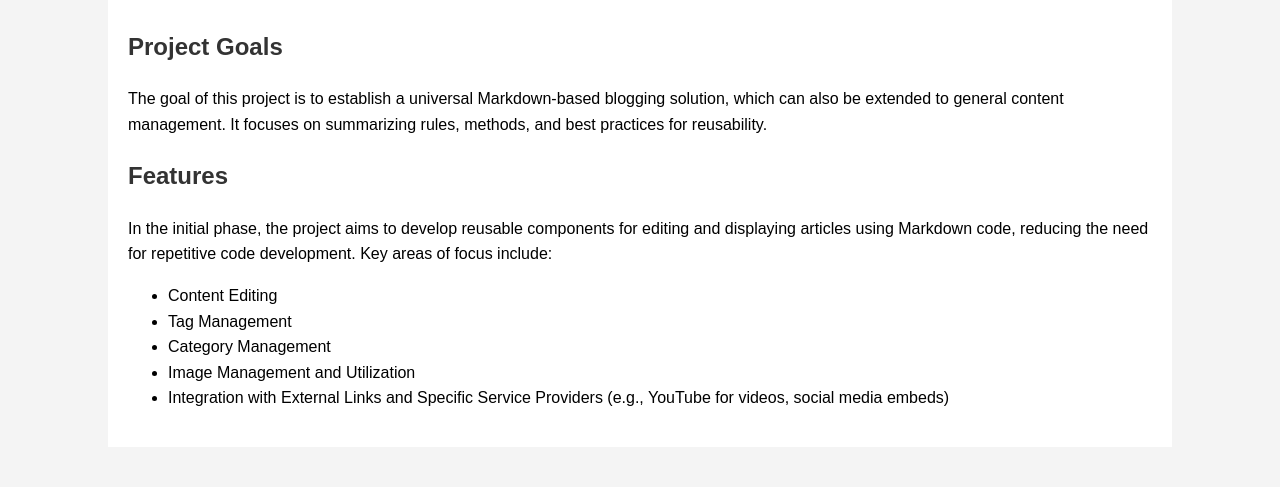
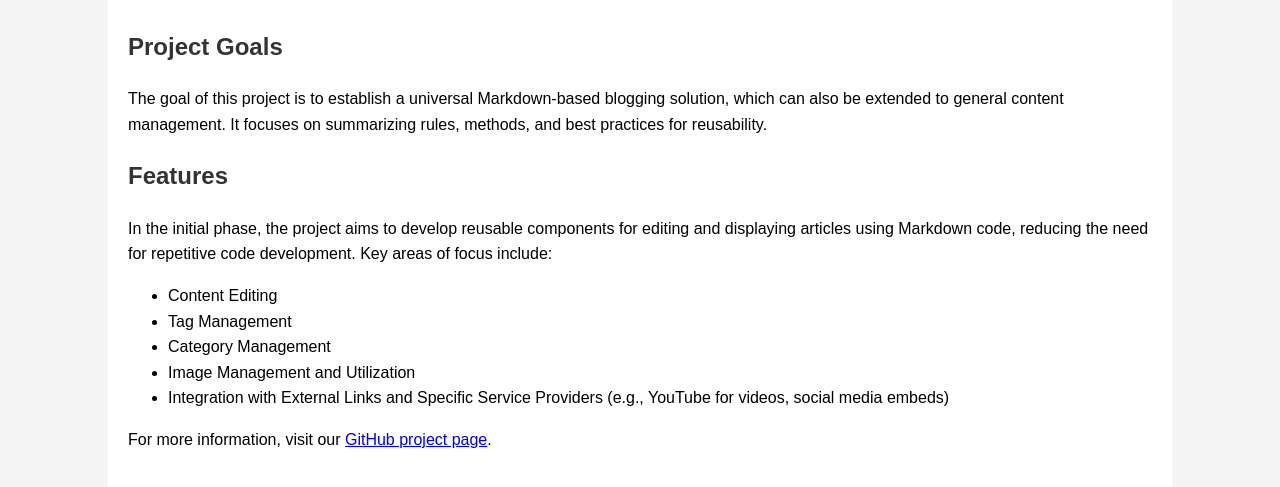
Before and after one commit to Markdown-Blog/Markdown-Blog.github.io, a plain HTML site: page index.html in a window 1280 px wide. Shown: the part 83-570 px from the top of the page. Drawn offline with Linux system fonts and the light colour scheme.

Commit message:
modified index.html for github project page url

```diff
--- a/index.html
+++ b/index.html
@@ -59,6 +59,7 @@
             <li>Image Management and Utilization</li>
             <li>Integration with External Links and Specific Service Providers (e.g., YouTube for videos, social media embeds)</li>
         </ul>
+        <p>For more information, visit our <a href="https://github.com/markdown-blog" target="_blank">GitHub project page</a>.</p>
     </div>
 </body>
 </html>
```
